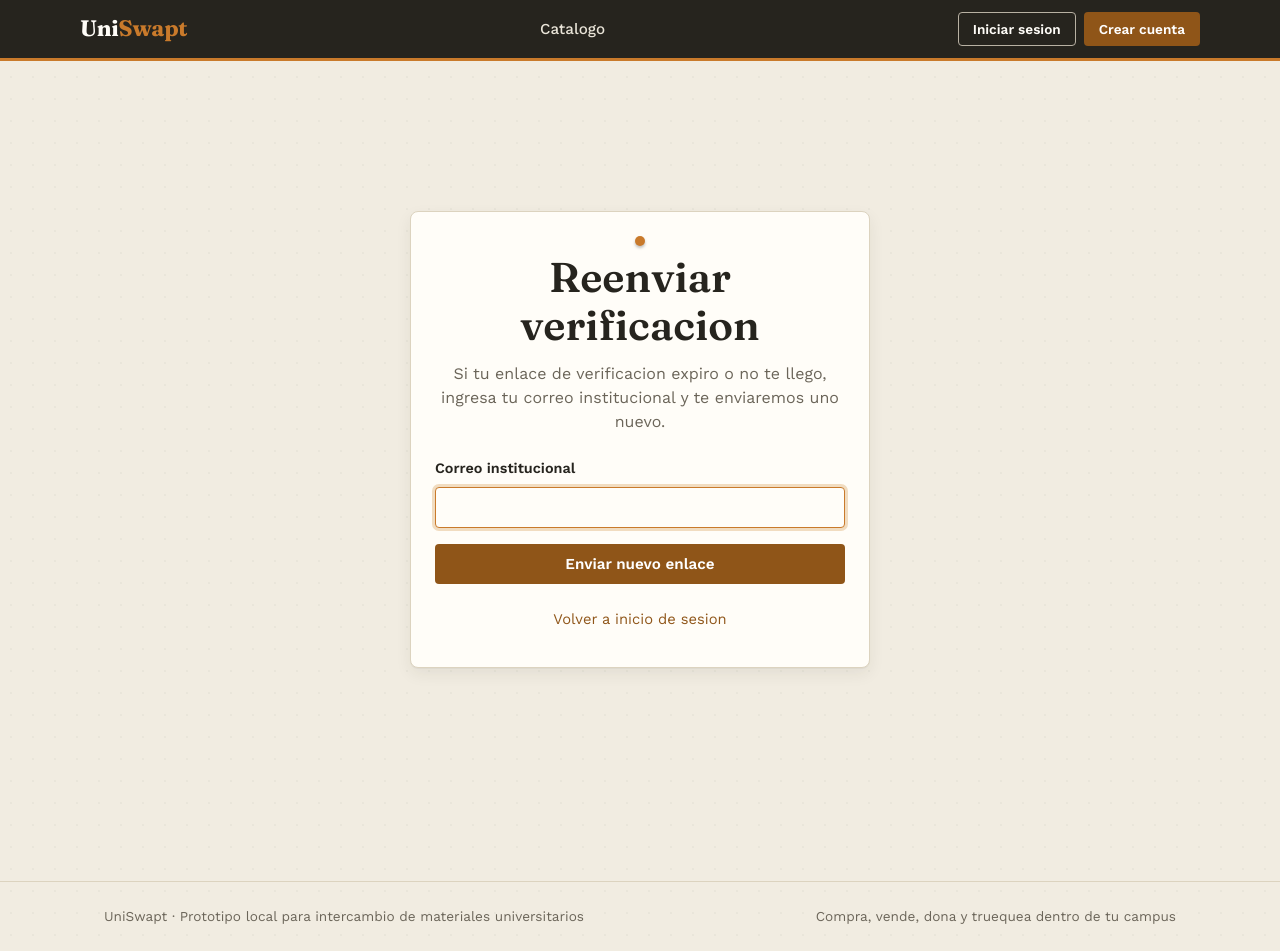
After one commit to diegocorvar/UniSwapt, a PHP site: page /resend-verification.php in a window 1280 px wide. The commit adds this page. Run offline with PHP 8.4, Linux system fonts and the light colour scheme.

Commit message:
feat(auth): permitir reenviar el correo de verificacion de cuenta
Si el token de verificacion expiraba, la vista sugeria registrarse de nuevo,
pero el correo ya existia y el registro lo rechazaba: la cuenta quedaba
bloqueada en estado 'pendiente'.

- resend-verification.php + html/resend-verification.php: formulario (con CSRF)
- php/actions/resend-verification-action.php: valida el formato, y solo para
  cuentas 'pendiente' invalida los tokens anteriores, genera uno nuevo y envia
  el correo; en cualquier otro caso responde con un mensaje neutro
- User::invalidateTokens()
- Enlaces desde verify.php (enlace expirado), login.php y el mensaje de cuenta
  no verificada

Co-Authored-By: Claude Opus 5.5 <noreply@anthropic.com>

```diff
--- a/html/login.php
+++ b/html/login.php
@@ -20,6 +20,7 @@
         </form>
 
         <p class="auth-footer-link"><a href="forgot-password.php">¿Olvidaste tu contrasena?</a></p>
+        <p class="auth-footer-link"><a href="resend-verification.php">¿No recibiste el correo de verificacion?</a></p>
         <p class="auth-footer-link">¿Aun no tienes cuenta? <a href="register.php">Registrate</a></p>
     </div>
 </div>
--- /dev/null
+++ b/html/resend-verification.php
@@ -0,0 +1,20 @@
+<div class="auth-shell">
+    <div class="card form-card">
+        <div class="auth-header">
+            <span class="pin"></span>
+            <h1>Reenviar verificacion</h1>
+            <p class="text-muted">Si tu enlace de verificacion expiro o no te llego, ingresa tu correo institucional y te enviaremos uno nuevo.</p>
+        </div>
+
+        <form method="post" action="php/actions/resend-verification-action.php">
+            <?= csrfField() ?>
+            <div class="field-group">
+                <label class="field-label" for="email">Correo institucional</label>
+                <input class="field-input" type="email" id="email" name="email" required autofocus>
+            </div>
+            <button type="submit" class="btn btn-primary btn-block">Enviar nuevo enlace</button>
+        </form>
+
+        <p class="auth-footer-link"><a href="login.php">Volver a inicio de sesion</a></p>
+    </div>
+</div>
--- a/html/verify.php
+++ b/html/verify.php
@@ -8,8 +8,8 @@
         <?php else: ?>
             <span class="pin"></span>
             <h1>Enlace expirado o invalido</h1>
-            <p class="text-muted">Este enlace de verificacion ya caduco o fue alterado. Puedes solicitar uno nuevo registrandote de nuevo o contactando a soporte.</p>
-            <a href="register.php" class="btn btn-secondary btn-block">Volver a registro</a>
+            <p class="text-muted">Este enlace de verificacion ya caduco o fue alterado. Solicita uno nuevo con tu correo institucional.</p>
+            <a href="resend-verification.php" class="btn btn-primary btn-block">Reenviar correo de verificacion</a>
         <?php endif; ?>
     </div>
 </div>
--- a/php/actions/login-action.php
+++ b/php/actions/login-action.php
@@ -21,7 +21,7 @@ $userModel = new User();
 $result = $userModel->attemptLogin($email, $password);
 
 if (!$result['success'] && $result['reason'] === 'cuenta_no_verificada') {
-    flashMessage('error', 'Tu cuenta aun no ha sido verificada. Revisa tu correo institucional para activarla.');
+    flashMessage('error', 'Tu cuenta aun no ha sido verificada. Revisa tu correo institucional o solicita un nuevo enlace en "¿No recibiste el correo de verificacion?".');
     redirectTo('../../login.php');
 }
 
--- /dev/null
+++ b/resend-verification.php
@@ -0,0 +1,11 @@
+<?php
+require_once __DIR__ . '/php/includes/bootstrap.php';
+
+if (isLoggedIn()) {
+    redirectTo('index.php');
+}
+
+$pageTitle = 'Reenviar verificacion';
+require __DIR__ . '/html/partials/header.php';
+require __DIR__ . '/html/resend-verification.php';
+require __DIR__ . '/html/partials/footer.php';
```
Also changed, not shown: php/actions/resend-verification-action.php (added, +39 -0 lines), php/classes/User.php (+9 -0 lines).
